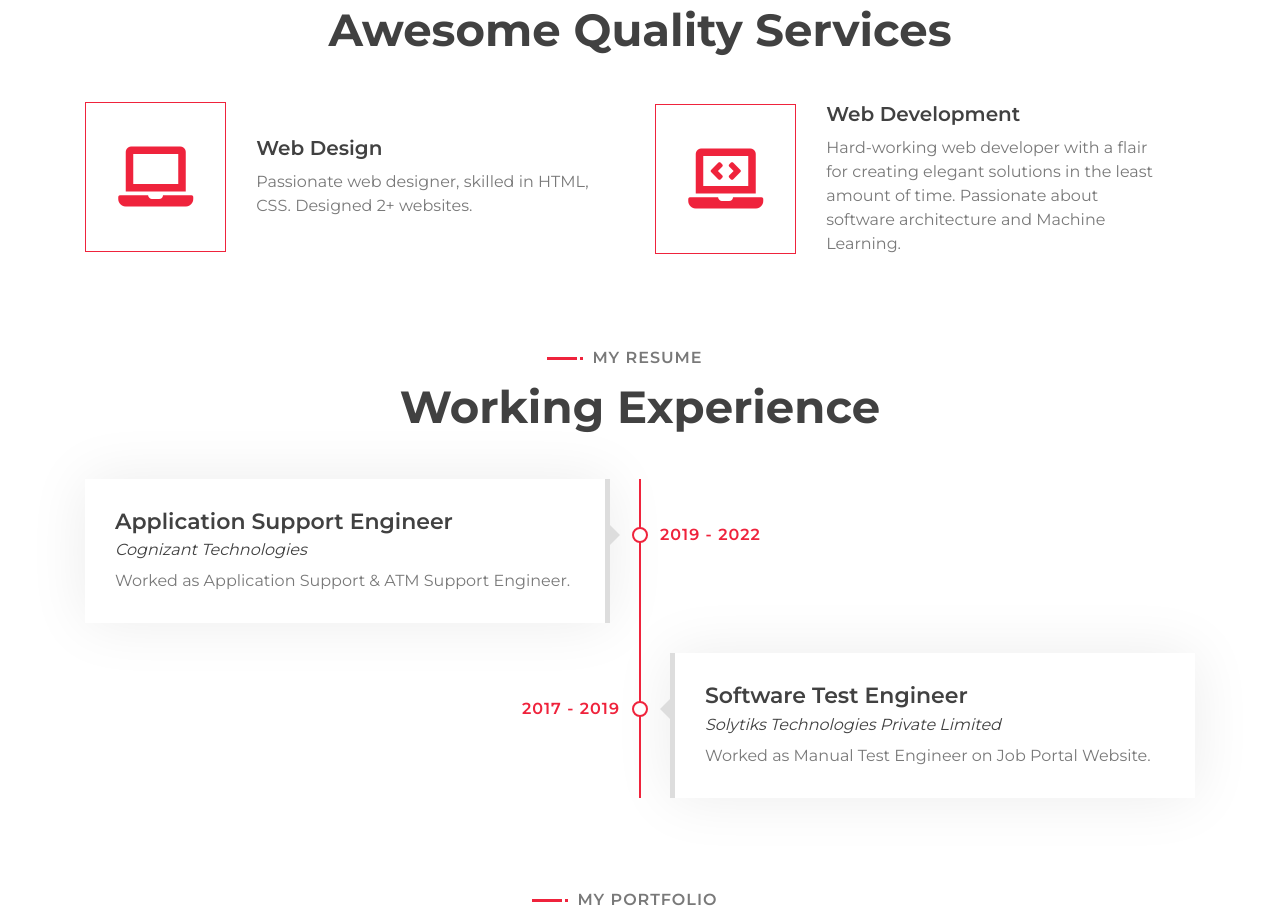
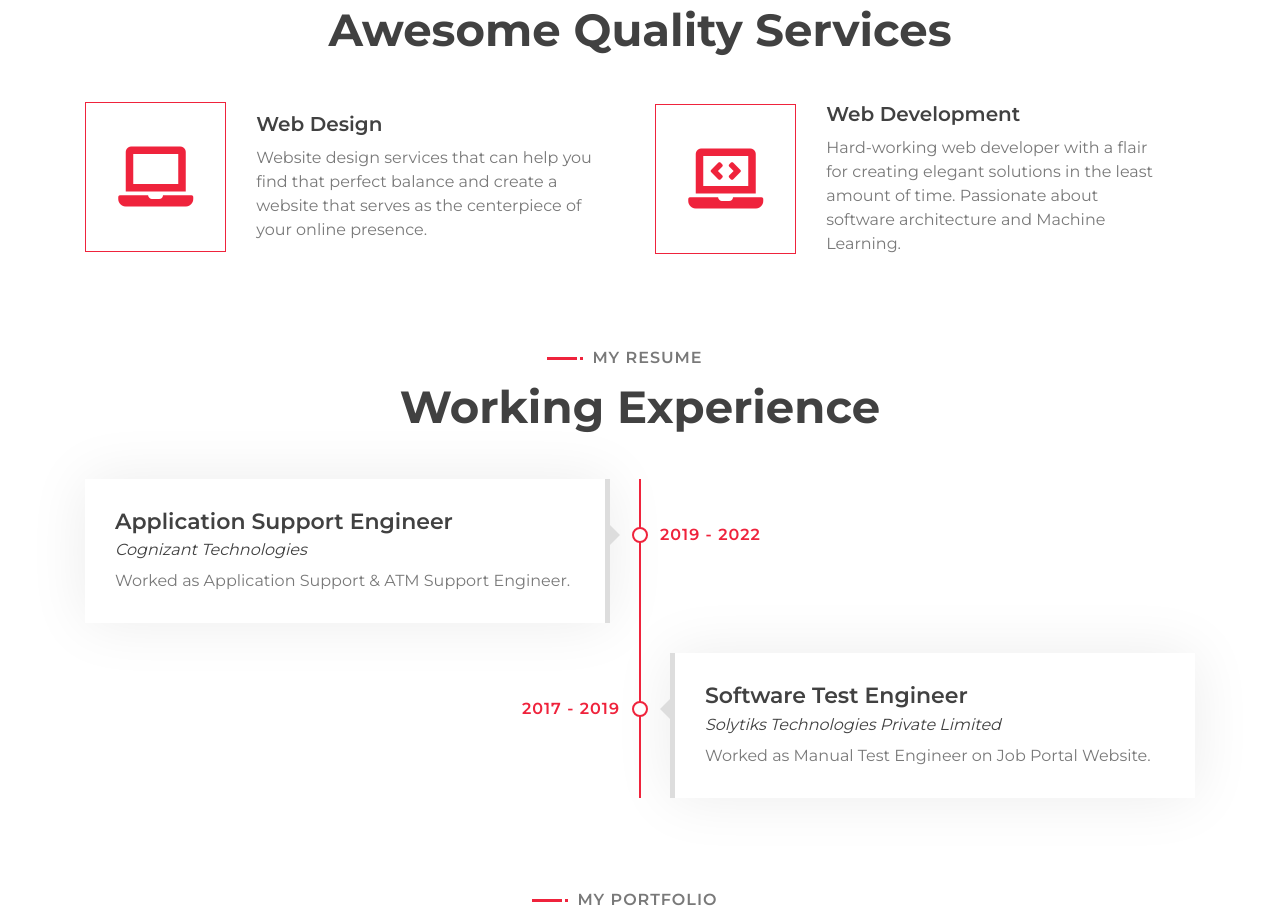
Before and after one commit to hisham-devops/brocamp, a plain HTML site: page Hisham's - Portfolio/index.html in a window 1280 px wide. Shown: the part 1669-2588 px from the top of the page. Drawn offline with nearby package versions, Linux system fonts and the light colour scheme.

Commit message:
Update index.html

```diff
--- a/Hisham's - Portfolio/index.html
+++ b/Hisham's - Portfolio/index.html
@@ -174,8 +174,7 @@
               <div class="service-text">
                 <h3>Web Design</h3>
                 <p>
-                  Passionate web designer, skilled in HTML, CSS. Designed 2+
-                  websites.
+                  Website design services that can help you find that perfect balance and create a website that serves as the centerpiece of your online presence.
                 </p>
               </div>
             </div>
```
